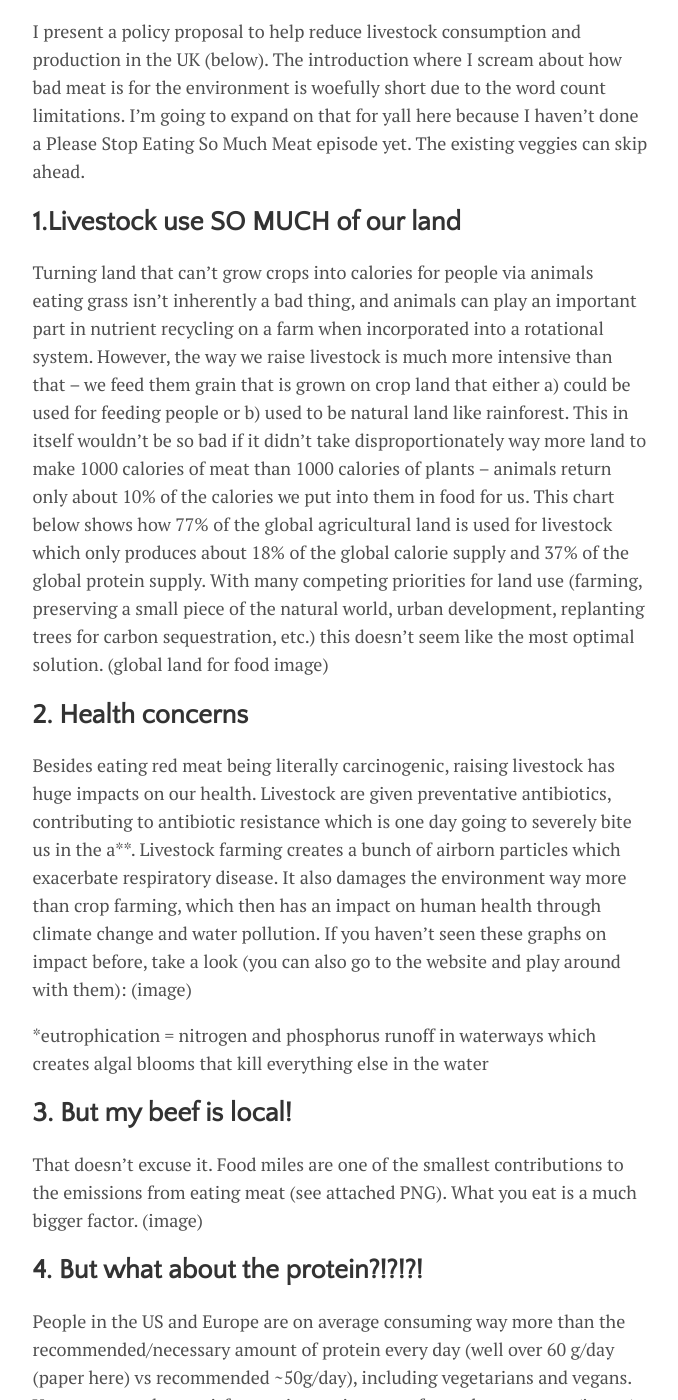
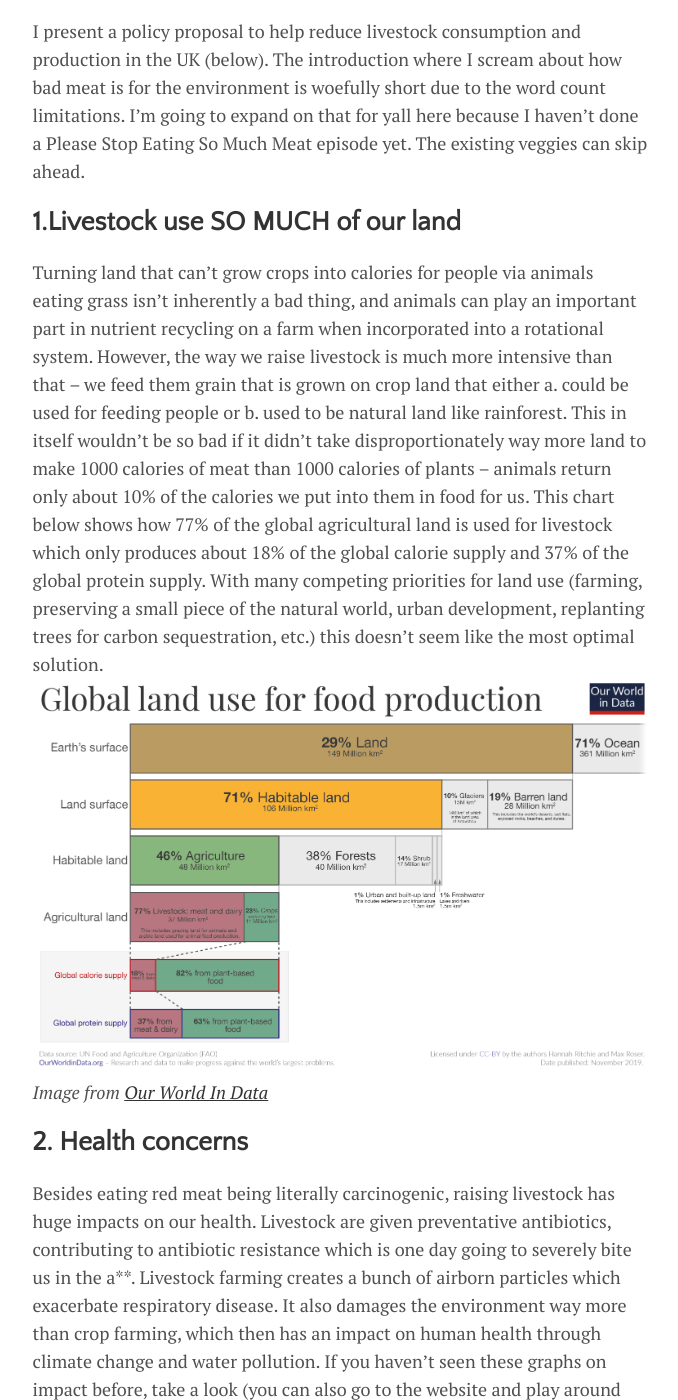
Before and after one commit to ml-henderson/ml-henderson.github.io, a Jekyll site: the page built from _posts/2023-03-30-livestock_policy.md, in a window 1280 px wide and 1400 px high, scrolled down 665 px. Shown: the whole window, without its empty margins (300-978 px from the left). Built offline with Jekyll 4.4.1, drawn with Linux system fonts in a browser that asks for light colours; some of the changed text lies outside the part shown.

Commit message:
images for meat

```diff
--- a/_posts/2023-03-30-livestock_policy.md
+++ b/_posts/2023-03-30-livestock_policy.md
@@ -9,29 +9,29 @@
 I present a policy proposal to help reduce livestock consumption and production in the UK (below). The introduction where I scream about how bad meat is for the environment is woefully short due to the word count limitations. I’m going to expand on that for yall here because I haven’t done a Please Stop Eating So Much Meat episode yet. The existing veggies can skip ahead.
 
 ## 1.Livestock use SO MUCH of our land
-Turning land that can’t grow crops into calories for people via animals eating grass isn’t inherently a bad thing, and animals can play an important part in nutrient recycling on a farm when incorporated into a rotational system. However, the way we raise livestock is much more intensive than that – we feed them grain that is grown on crop land that either a) could be used for feeding people or b) used to be natural land like rainforest. This in itself wouldn’t be so bad if it didn’t take disproportionately way more land to make 1000 calories of meat than 1000 calories of plants – animals return only about 10% of the calories we put into them in food for us. This chart below shows how 77% of the global agricultural land is used for livestock which only produces about 18% of the global calorie supply and 37% of the global protein supply. With many competing priorities for land use (farming, preserving a small piece of the natural world, urban development, replanting trees for carbon sequestration, etc.) this doesn’t seem like the most optimal solution.
-(global land for food image)
+Turning land that can’t grow crops into calories for people via animals eating grass isn’t inherently a bad thing, and animals can play an important part in nutrient recycling on a farm when incorporated into a rotational system. However, the way we raise livestock is much more intensive than that – we feed them grain that is grown on crop land that either a. could be used for feeding people or b. used to be natural land like rainforest. This in itself wouldn’t be so bad if it didn’t take disproportionately way more land to make 1000 calories of meat than 1000 calories of plants – animals return only about 10% of the calories we put into them in food for us. This chart below shows how 77% of the global agricultural land is used for livestock which only produces about 18% of the global calorie supply and 37% of the global protein supply. With many competing priorities for land use (farming, preserving a small piece of the natural world, urban development, replanting trees for carbon sequestration, etc.) this doesn’t seem like the most optimal solution.
+![Land use of agriculture](../assets/img/Global-land-use-graphic.png)
+_Image from [Our World In Data](https://ourworldindata.org/environmental-impacts-of-food?insight=half-of-habitable-land-is-used-for-agriculture#key-insights-on-the-environmental-impacts-of-food)_
 
 ## 2. Health concerns
 Besides eating red meat being literally carcinogenic, raising livestock has huge impacts on our health. Livestock are given preventative antibiotics, contributing to antibiotic resistance which is one day going to severely bite us in the a**. Livestock farming creates a bunch of airborn particles which exacerbate respiratory disease. It also damages the environment way more than crop farming, which then has an impact on human health through climate change and water pollution. If you haven’t seen these graphs on impact before, take a look (you can also go to the website and play around with them):
-(image)
 
-*eutrophication = nitrogen and phosphorus runoff in waterways which creates algal blooms that kill everything else in the water
+<iframe src="https://ourworldindata.org/explorers/food-footprints?facet=none&hideControls=true&Commodity+or+Specific+Food+Product=Commodity&Environmental+Impact=Carbon+footprint&Kilogram+%2F+Protein+%2F+Calories=Per+kilogram&By+stage+of+supply+chain=false&country=Bananas~Beef+%28beef+herd%29~Beef+%28dairy+herd%29~Cheese~Eggs~Lamb+%26+Mutton~Milk~Maize~Nuts~Pig+Meat~Peas~Potatoes~Poultry+Meat~Rice~Tomatoes~Wheat+%26+Rye~Tofu+%28soybeans%29~Prawns+%28farmed%29" loading="lazy" style="width: 100%; height: 600px; border: 0px none;"></iframe>
 
 ## 3. But my beef is local!
-That doesn’t excuse it. Food miles are one of the smallest contributions to the emissions from eating meat (see attached PNG). What you eat is a much bigger factor.
-(image)
+That doesn’t excuse it. Food miles are one of the smallest contributions to the emissions from eating meat. What you eat is a much bigger factor.
+![Environmental impact of food by lifecycle stage](../assets/img/Environmental-impact-of-food-by-life-cycle-stage.png)
+ _Image from [Our World In Data](https://ourworldindata.org/food-choice-vs-eating-local)_
 
 ## 4. But what about the protein?!?!?!
 People in the US and Europe are on average consuming way more than the recommended/necessary amount of protein every day (well over 60 g/day (paper here) vs recommended ~50g/day), including vegetarians and vegans. You can more than satisfy protein requirements from plant sources.
 (image)
 
-
 ## 5. But I LOVE how meat tastes!!!
-Please go try an Impossible Burger or breakfast sausage and an oat latte. Also, reducing your meat doesn’t mean you can never have a steak again! Even reducing your meat/dairy by 1/3 or ½ has a huge impact.
+Please go try an Impossible Sausage and an oat latte. Also, reducing your meat doesn’t mean you can never have a steak again! Even reducing your meat/dairy by 1/3 or 1/2 has a huge impact.
 
 ## 6. But what about feeding cows seaweed to reduce their methane emissions or other technical fixes?
-That’s pretty much equivalent to us relying on carbon capture and storage instead of stopping our use of fossil fuels. And if you have forgotten how BS carbon capture is, here’s a video. LINK
+That’s pretty much equivalent to us relying on carbon capture and storage instead of stopping our use of fossil fuels.
 
 
 # Policy Proposal for the UK
```
Also changed, not shown: _posts/2023-04-30-rerooted.md (+1 -1 lines), assets/img/Global-land-use-graphic.png (added), 1 other file.
